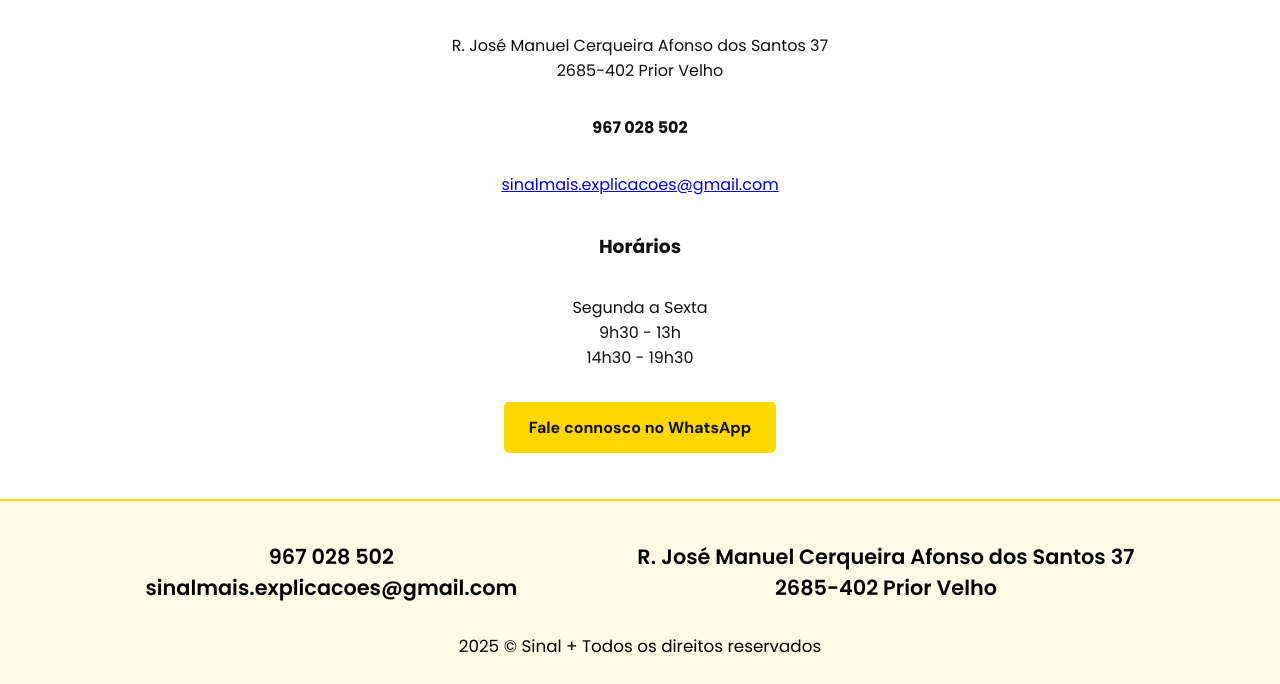
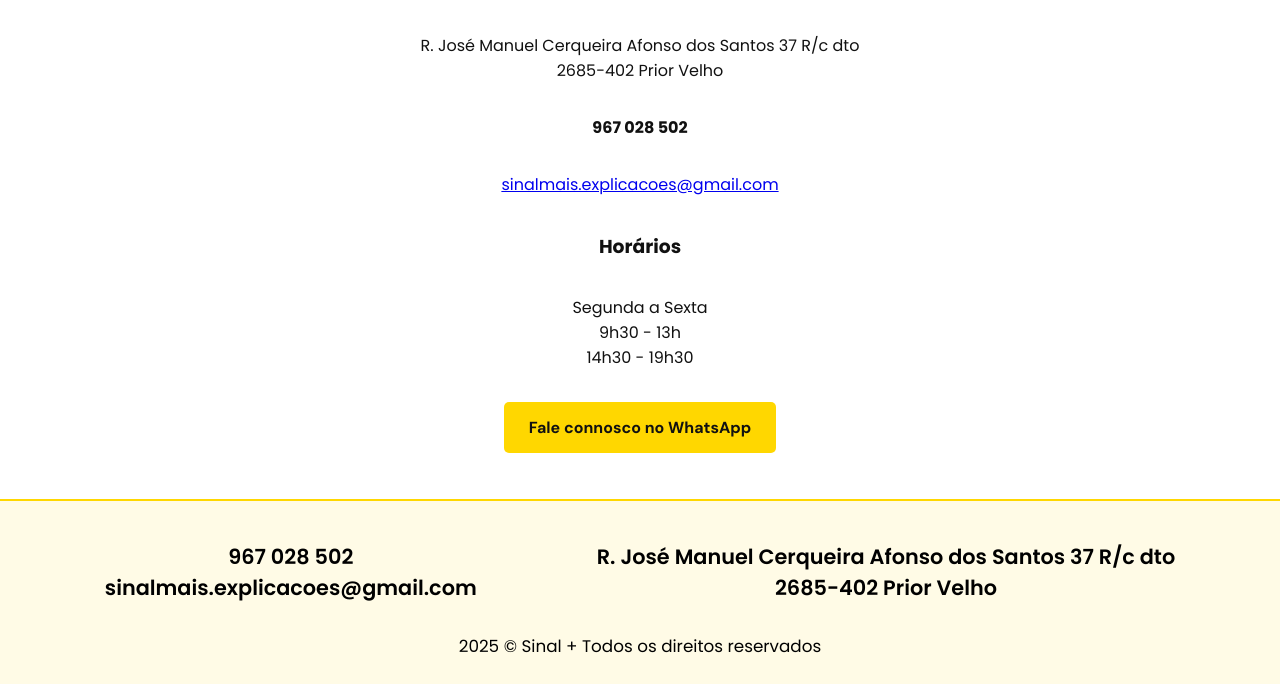
Before and after one commit to sinalmais/website, a plain HTML site: page contactos.html in a window 1280 px wide. Shown: the part 588-1272 px from the top of the page. Drawn offline with Linux system fonts and the light colour scheme; some icons are missing; a web font is replaced by a local one.

Commit message:
Update morada contactos.html

```diff
--- a/contactos.html
+++ b/contactos.html
@@ -27,7 +27,7 @@
         <div class="contacto-info">
             <h2>Contactos</h2>
             <p>
-                R. José Manuel Cerqueira Afonso dos Santos 37<br>
+                R. José Manuel Cerqueira Afonso dos Santos 37 R/c dto<br>
                  2685-402 Prior Velho<br>
 
             </p>
@@ -58,7 +58,7 @@
             sinalmais.explicacoes@gmail.com
         </div>
         <div>
-             R. José Manuel Cerqueira Afonso dos Santos 37<br>
+             R. José Manuel Cerqueira Afonso dos Santos 37 R/c dto<br>
             2685-402 Prior Velho
         </div>
     </div>
```
